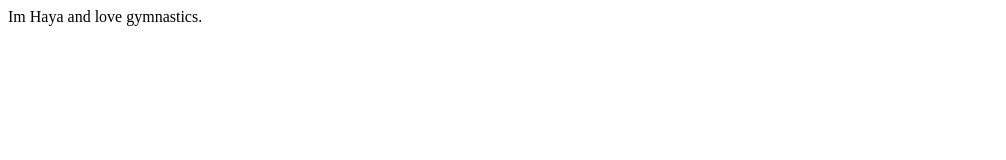
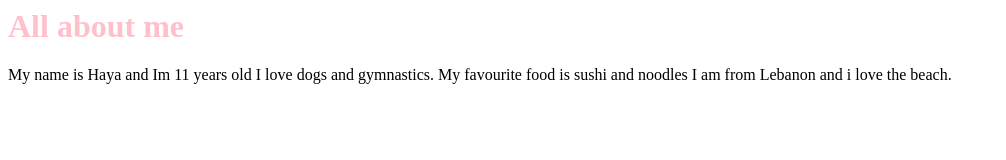
Before and after one commit to he9438/my-page, a plain HTML site: page index.html in a window 1280 px wide. Shown: the whole page, without its empty margins (0-1006 px from the left). Drawn offline with Linux system fonts and the light colour scheme.

Commit message:
Update index.html

```diff
--- a/index.html
+++ b/index.html
@@ -1 +1,24 @@
-Im Haya and love gymnastics.
+<html>
+<head>
+<style>
+h1{
+  color:pink;
+}
+</style>
+</head>
+
+
+<body>
+
+<h1>
+All about me
+</h1>
+<p>
+My name is Haya and Im 11 years old I love dogs and gymnastics. My favourite food is sushi and noodles I am from Lebanon and i love the beach.
+</p>
+</body>
+
+
+
+
+</html>
```
